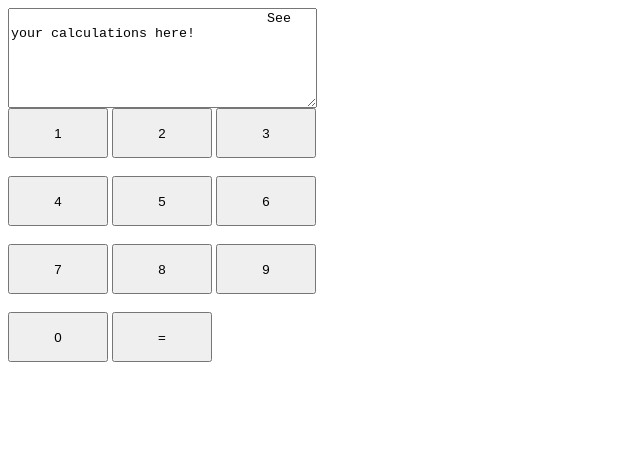
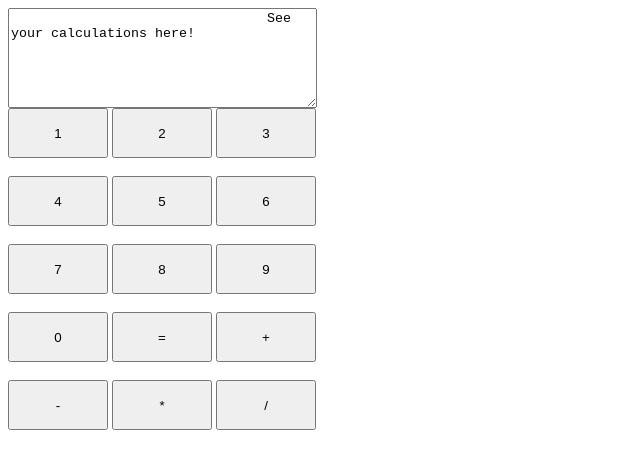
Before and after one commit to apoorvelec/NodeJsProjects, a plain HTML site: page JSCalculator.html in a window 1280 px wide. Shown: the whole page, without its empty margins (0-640 px from the left). Drawn offline with Linux system fonts and the light colour scheme.

Commit message:
basic calc without functionality

```diff
--- a/JSCalculator.html
+++ b/JSCalculator.html
@@ -1,9 +1,54 @@
 <html>
 	<head>
 		<script type="text/javascript">
-			function buttonClick(){
+			var CalculatorExpression = new String("");
+			function buttonClick(id){
+				if(id == '1'){
+					CalculatorExpression=CalculatorExpression.concat("1");
+					document.getElementById('CalcOutput').value=CalculatorExpression;
+				} else if(id == '2'){
+					CalculatorExpression=CalculatorExpression.concat("2");
+					document.getElementById('CalcOutput').value=CalculatorExpression;
+				} else if(id == '3'){
+					CalculatorExpression=CalculatorExpression.concat("3");
+					document.getElementById('CalcOutput').value=CalculatorExpression;
+				} else if(id == '4'){
+					CalculatorExpression=CalculatorExpression.concat("4");
+					document.getElementById('CalcOutput').value=CalculatorExpression;
+				} else if(id == '5'){
+					CalculatorExpression=CalculatorExpression.concat("5");
+					document.getElementById('CalcOutput').value=CalculatorExpression;
+				} else if(id == '6'){
+					CalculatorExpression=CalculatorExpression.concat("6");
+					document.getElementById('CalcOutput').value=CalculatorExpression;
+				} else if(id == '7'){
+					CalculatorExpression=CalculatorExpression.concat("7");
+					document.getElementById('CalcOutput').value=CalculatorExpression;
+				} else if(id == '8'){
+					CalculatorExpression=CalculatorExpression.concat("8");
+					document.getElementById('CalcOutput').value=CalculatorExpression;
+				} else if(id == '9'){
+					CalculatorExpression=CalculatorExpression.concat("9");
+					document.getElementById('CalcOutput').value=CalculatorExpression;
+				} else if(id == '0'){
+					CalculatorExpression=CalculatorExpression.concat("0");
+					document.getElementById('CalcOutput').value=CalculatorExpression;
+				} else if(id == '+'){
+					CalculatorExpression=CalculatorExpression.concat("+");
+					document.getElementById('CalcOutput').value=CalculatorExpression;
+				} else if(id == '-'){
+					CalculatorExpression=CalculatorExpression.concat("-");
+					document.getElementById('CalcOutput').value=CalculatorExpression;
+				} else if(id == '*'){
+					CalculatorExpression=CalculatorExpression.concat("*");
+					document.getElementById('CalcOutput').value=CalculatorExpression;
+				} else if(id == '/'){
+					CalculatorExpression=CalculatorExpression.concat("/");
+					document.getElementById('CalcOutput').value=CalculatorExpression;
+				}
+
 				var test = eval("1+1");
-				document.getElementById('CalcOutput').value=test.toString();
+
 			}
 		</script>
 	</head>
@@ -28,6 +73,11 @@
 			<br /><br />
 			<button id="0" style="height:50px;width:100px" type="button" onClick="buttonClick(this.id)">0</button>
 			<button id="=" style="height:50px;width:100px" type="button" onClick="buttonClick(this.id)">=</button>
+			<button id="+" style="height:50px;width:100px" type="button" onClick="buttonClick(this.id)">+</button>
+			<br /><br />
+			<button id="-" style="height:50px;width:100px" type="button" onClick="buttonClick(this.id)">-</button>
+			<button id="*" style="height:50px;width:100px" type="button" onClick="buttonClick(this.id)">*</button>
+			<button id="/" style="height:50px;width:100px" type="button" onClick="buttonClick(this.id)">/</button>
 		</div>
 	</body>
 </html>
```
